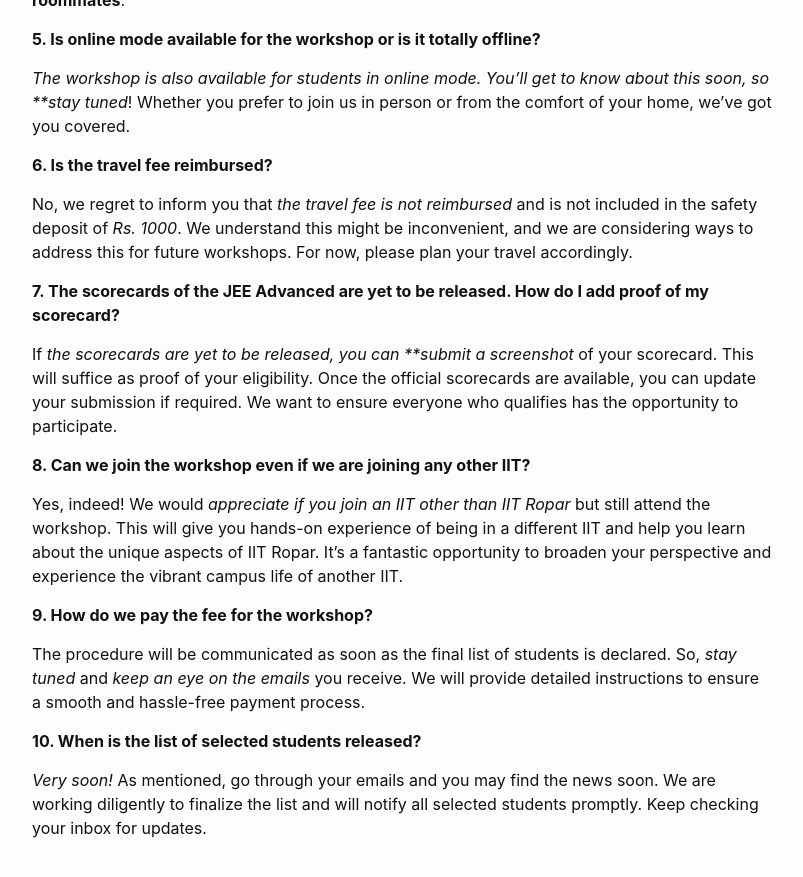
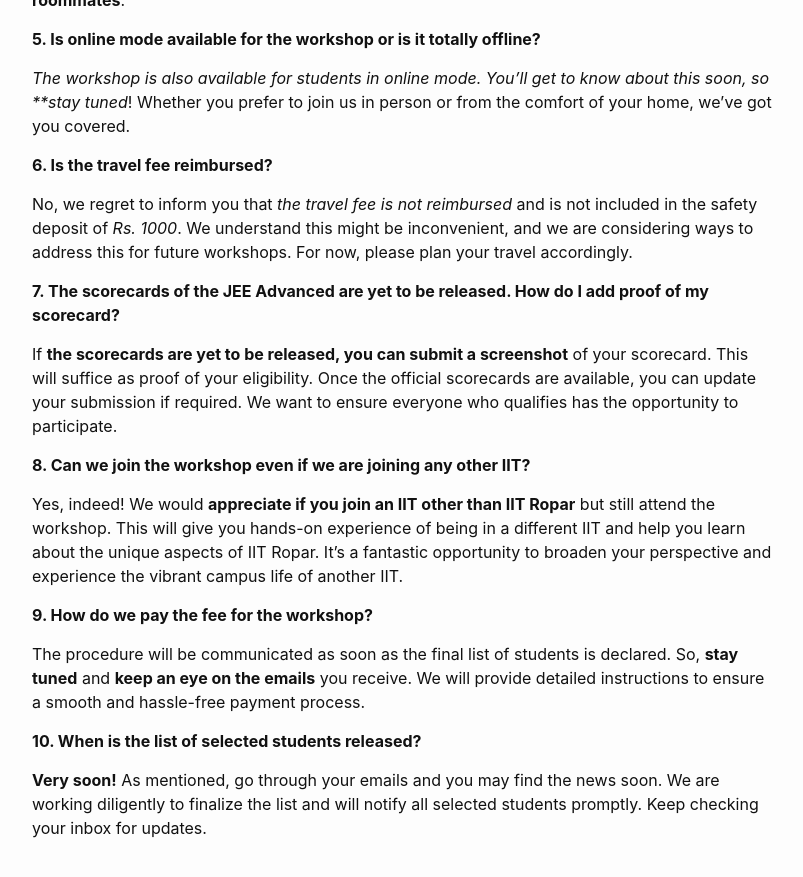
Before and after one commit to sudarshansudarshan/swagatam, a Jekyll site: the page built from Faq.md, in a window 1280 px wide and 900 px high, scrolled down 665 px. Shown: the top 877 px of the window, without its empty margins (238-1041 px from the left). Built offline with Jekyll 4.4.1, drawn with Linux system fonts in a browser that asks for light colours.

Commit message:
Update Faq.md

```diff
--- a/Faq.md
+++ b/Faq.md
@@ -31,16 +31,16 @@ No, we regret to inform you that *the travel fee is not reimbursed* and is not i
 
 **7. The scorecards of the JEE Advanced are yet to be released. How do I add proof of my scorecard?**
 
-If *the scorecards are yet to be released, you can **submit a screenshot* of your scorecard. This will suffice as proof of your eligibility. Once the official scorecards are available, you can update your submission if required. We want to ensure everyone who qualifies has the opportunity to participate.
+If **the scorecards are yet to be released, you can submit a screenshot** of your scorecard. This will suffice as proof of your eligibility. Once the official scorecards are available, you can update your submission if required. We want to ensure everyone who qualifies has the opportunity to participate.
 
 **8. Can we join the workshop even if we are joining any other IIT?**
 
-Yes, indeed! We would *appreciate if you join an IIT other than IIT Ropar* but still attend the workshop. This will give you hands-on experience of being in a different IIT and help you learn about the unique aspects of IIT Ropar. It's a fantastic opportunity to broaden your perspective and experience the vibrant campus life of another IIT.
+Yes, indeed! We would **appreciate if you join an IIT other than IIT Ropar** but still attend the workshop. This will give you hands-on experience of being in a different IIT and help you learn about the unique aspects of IIT Ropar. It's a fantastic opportunity to broaden your perspective and experience the vibrant campus life of another IIT.
 
 **9. How do we pay the fee for the workshop?**
 
-The procedure will be communicated as soon as the final list of students is declared. So, *stay tuned* and *keep an eye on the emails* you receive. We will provide detailed instructions to ensure a smooth and hassle-free payment process.
+The procedure will be communicated as soon as the final list of students is declared. So, **stay tuned** and **keep an eye on the emails** you receive. We will provide detailed instructions to ensure a smooth and hassle-free payment process.
 
 **10. When is the list of selected students released?**
 
-*Very soon!* As mentioned, go through your emails and you may find the news soon. We are working diligently to finalize the list and will notify all selected students promptly. Keep checking your inbox for updates.
+**Very soon!** As mentioned, go through your emails and you may find the news soon. We are working diligently to finalize the list and will notify all selected students promptly. Keep checking your inbox for updates.
```
